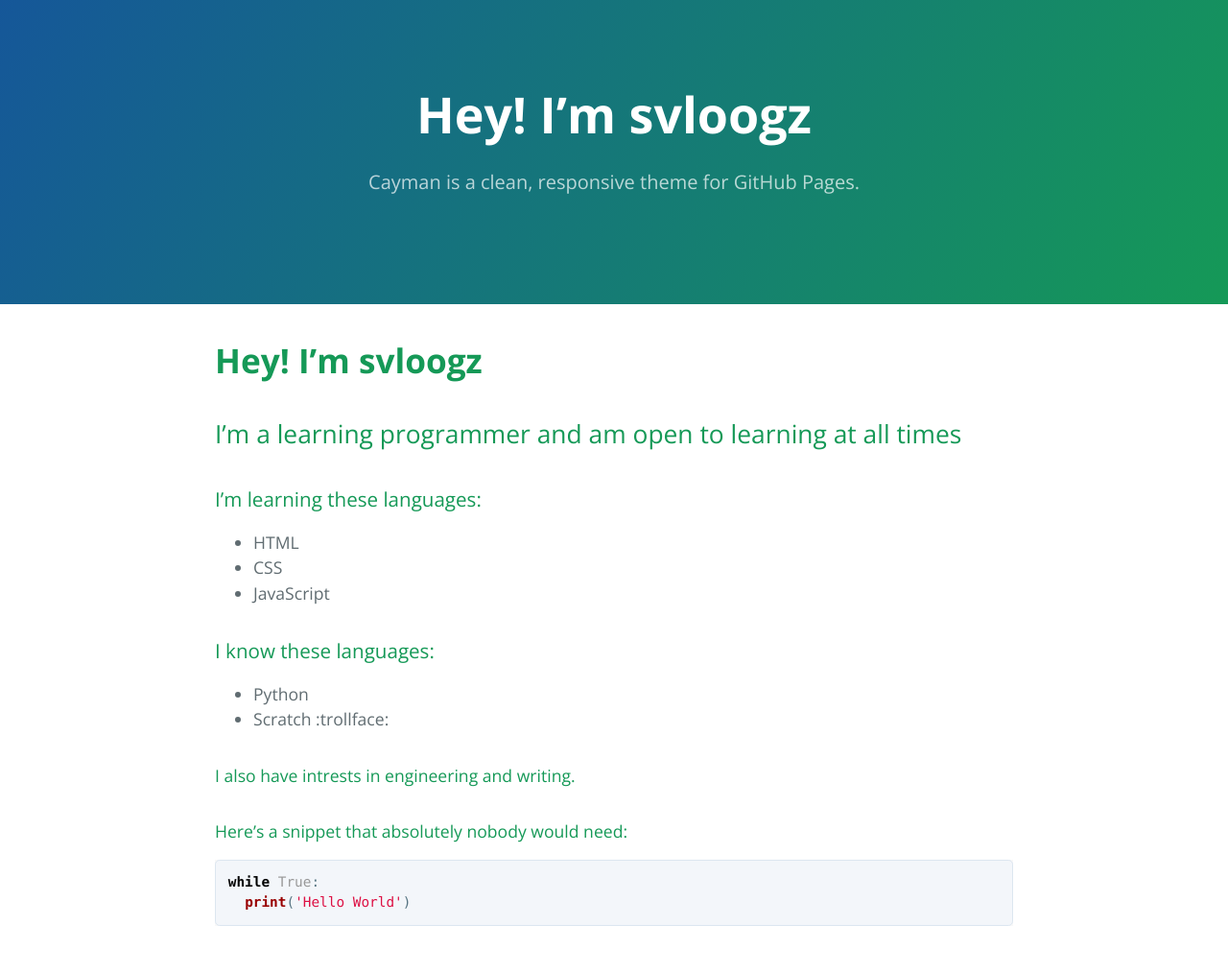
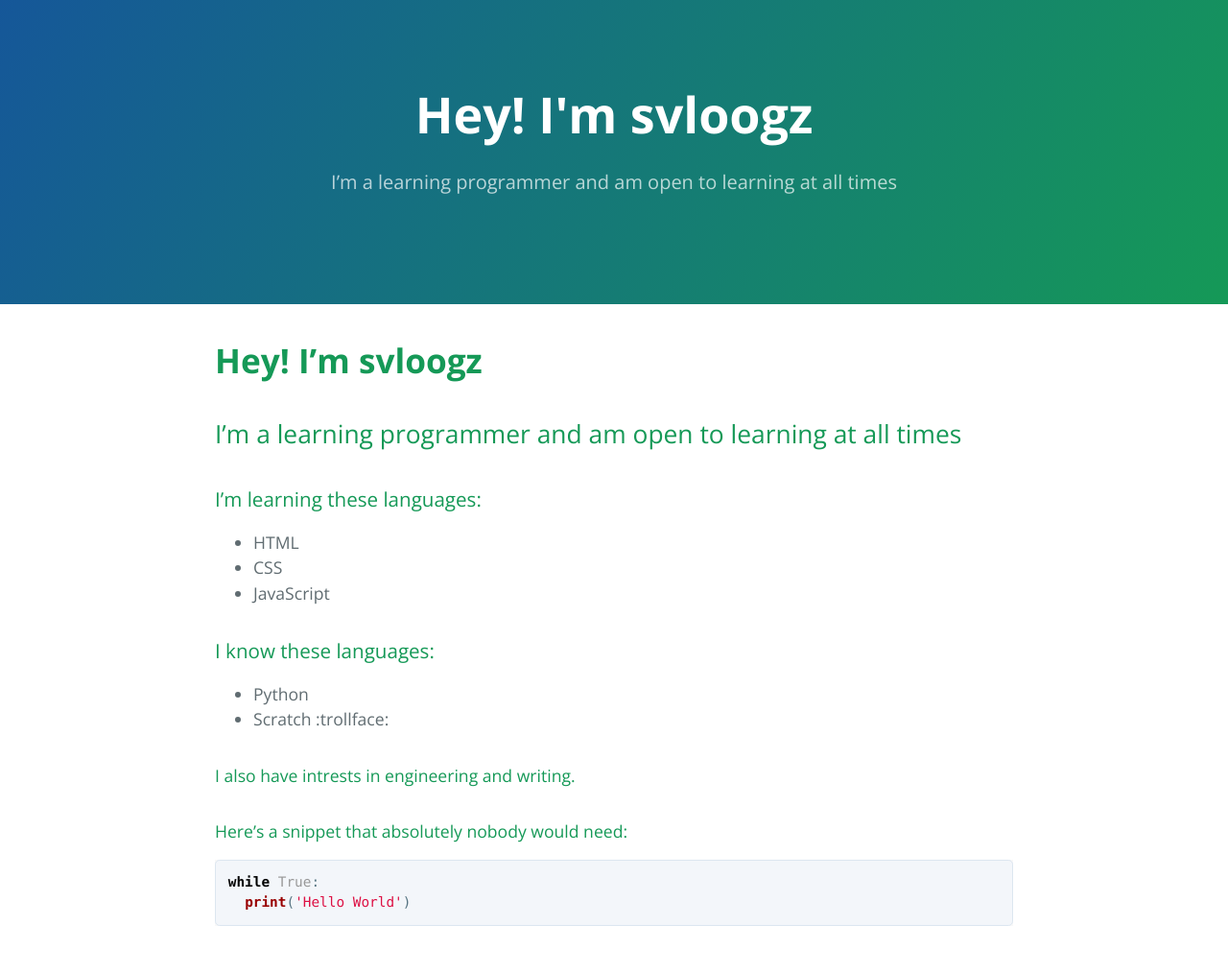
Before and after one commit to slvoog/slvoog.github.io, a Jekyll site: the page built from index.md, in a window 1280 px wide. Shown: the whole page at 96% size. Built offline with Jekyll 4.4.1, drawn with Linux system fonts in a browser that asks for light colours; our own code applies the rules of GitHub Pages for plain Markdown files.

Commit message:
Update default.html

```diff
--- a/_layouts/default.html
+++ b/_layouts/default.html
@@ -16,8 +16,8 @@
     <a id="skip-to-content" href="#content">Skip to the content.</a>
 
     <header class="page-header" role="banner">
-      <h1 class="project-name">{{ page.title | default: site.title | default: site.github.repository_name }}</h1>
-      <h2 class="project-tagline">{{ page.description | default: site.description | default: site.github.project_tagline }}</h2>
+      <h1 class="project-name">Hey! I'm svloogz</h1>
+      <h2 class="project-tagline">I’m a learning programmer and am open to learning at all times</h2>
     </header>
 
     <main id="content" class="main-content" role="main">
```
